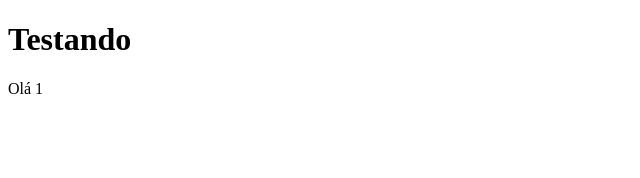
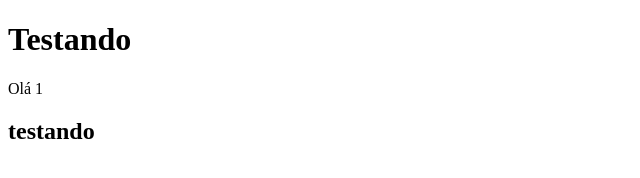
Before and after one commit to LucasLimaDevTest/teste-2, a plain HTML site: page index.html in a window 1280 px wide. Shown: the whole page, without its empty margins (0-640 px from the left). Drawn offline with Linux system fonts and the light colour scheme.

Commit message:
Segunda versão

```diff
--- a/index.html
+++ b/index.html
@@ -8,5 +8,6 @@
 <body>
     <h1>Testando</h1>
     <p>Olá 1</p>
+    <h2>testando</h2>
 </body>
 </html>
```
